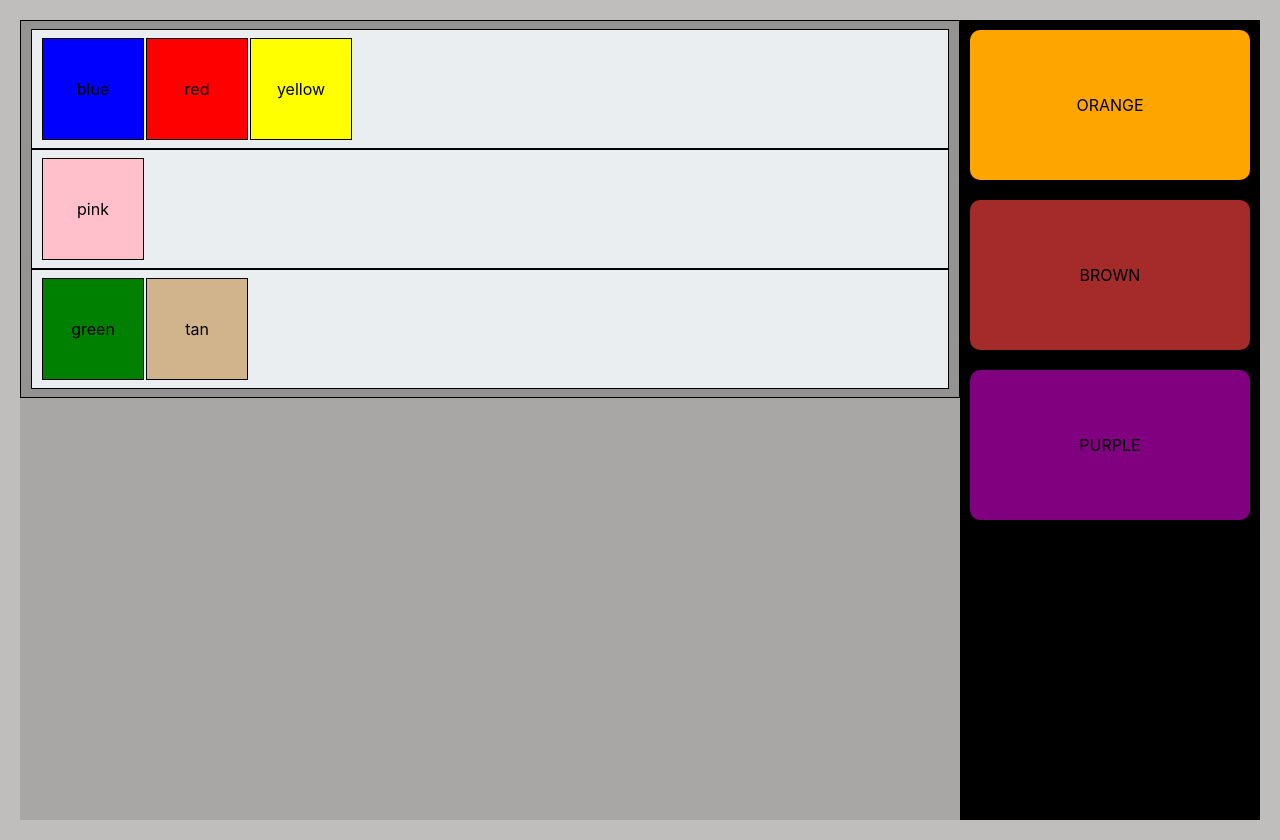
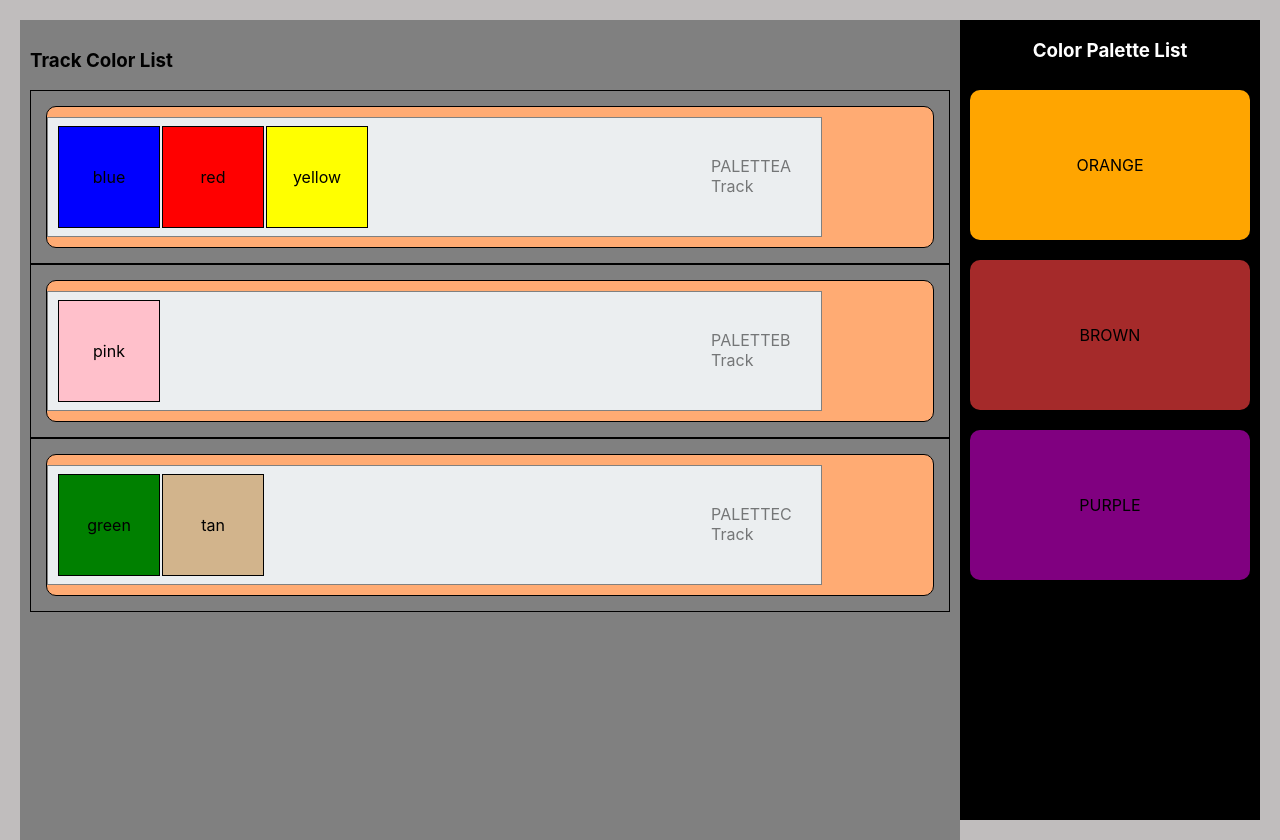
Before and after one commit to jcuevas012/color-tracks-dnd-demos, a React (Create React App) app: page / in a window 1280 px wide. Built offline with nearby package versions, Linux system fonts and the light colour scheme.

Commit message:
feat: add tracks content label

```diff
--- a/src/App.css
+++ b/src/App.css
@@ -12,54 +12,22 @@
     width: 100%;
 }
 
-.tracks-container {
-    display: flex;
-    background-color: gray;
-    height: 100vh;
-    flex: 1;
-    flex-direction: column;
-}
-
 .palette-color-container {
     display: flex;
     flex-direction: column;
     background-color: black;
     height: 100vh;
+    align-items: center;
+}
+
+.palette-color-container h3 {
+    color: white;
 }
 
 .palette-color-list {
     display: flex;
     flex-direction: column;
     width: 300px;
-}
-
-.box-container {
-    display: flex;
-    margin: 20px;
-    background-color: rgb(184, 184, 202);
-    height: 350px;
-}
-
-.box {
-    width: 200px;
-    height: 200px;
-    display: flex;
-    justify-content: center;
-    align-items: center;
-    background-color: rgba(0, 0, 0, 0.12);
-    border: 2px solid rgba(0, 0, 0, 0.24);
-    margin-right: 20px;
-    border-radius: 10px;
-}
-
-.card {
-    width: 100px;
-    height: 100px;
-    display: flex;
-    justify-content: center;
-    align-items: center;
-    background-color: palegoldenrod;
-    border-radius: 10px;
 }
 
 .color-palette {
@@ -73,18 +41,45 @@
     cursor: pointer;
 }
 
+.tracks-container {
+    display: flex;
+    background-color: gray;
+    height: 100vh;
+    flex: 1;
+    flex-direction: column;
+    padding: 10px;
+}
+
 .track-list {
     display: flex;
     flex-direction: column;
     padding: 8px 10px;
     border: solid 1px black;
-    /* height: 100px; */
+    background-color: gray;
+    padding: 15px;
+}
+
+.palette-color-track-drop {
+    display: flex;
+    border: solid 1px black;
+    border-radius: 10px;
+    padding: 10px 0;
+    background-color: #ffab73;
+}
+.palette-color-track-drag {
+    width: 85%;
 }
 
 .track {
     display: flex;
     padding: 8px 10px;
-    border: solid 1px black;
+    border: solid 1px gray;
+    justify-content: space-between;
+    width: 100%;
+}
+
+.color-list-container {
+    display: flex;
 }
 
 .track-name {
@@ -93,6 +88,7 @@
     height: 100px;
     justify-content: center;
     align-items: center;
+    opacity: 0.5;
 }
 
 .color-box {
--- a/src/App.js
+++ b/src/App.js
@@ -17,9 +17,17 @@ const App = () => {
     }
 
     const onPaletteColorReceived = (palette) => {
+        if (newColorPalettes.indexOf(palette.paletteColor) > 0) {
+            return
+        }
+
         console.log(palette, 'received')
         const colorPalettes = [...newColorPalettes, palette.name]
         setNewColorPalettes(colorPalettes)
+
+        const newColorMap = { ...colorMap }
+        delete newColorMap[palette.name]
+        setColors(newColorMap)
     }
 
     const onTrackDropped = (item) => {
@@ -42,7 +50,6 @@ const App = () => {
         console.log(tracks[track])
         const newTrackColors = tracks[track].filter((color) => color !== item.color)
         tracks[track] = [...newTrackColors]
-        console.log(tracks)
         console.log(`${item.color} remove from ${track} track`)
         setColors({ ...tracks })
     }
--- a/src/components/ColorPalette.js
+++ b/src/components/ColorPalette.js
@@ -20,7 +20,7 @@ export default function ColorPalette({ paletteColor, onPaletteColorMoved }) {
     })
 
     return (
-        <div div ref={dropRef} style={{ backgroundColor: isOver ? '#bbf' : 'rgba(0,0,0,.12' }}>
+        <div ref={dropRef} style={{ backgroundColor: isOver ? '#bbf' : 'rgba(0,0,0,.12' }}>
             <div
                 className='color-palette'
                 ref={dragRef}
--- a/src/components/ColorPaletteContainer.js
+++ b/src/components/ColorPaletteContainer.js
@@ -15,6 +15,7 @@ export default function ColorPaletteContainer({ colorPalettes, onPaletteColorMov
 
     return (
         <div className='palette-color-container' ref={dropRef} style={{ backgroundColor: isOver && 'yellow' }}>
+            <h3>Color Palette List</h3>
             <div className='palette-color-list'>
                 {colorPalettes.map((paletteColor, i) => (
                     <ColorPalette key={i} paletteColor={paletteColor} onPaletteColorMoved={onPaletteColorMoved} />
--- a/src/components/Track.js
+++ b/src/components/Track.js
@@ -20,16 +20,37 @@ export default function Track({ colors = [], moveColor, onColorLeave, name }) {
         end: (item) => console.log('drag from track color palette', item),
     })
 
+    const [{ isPaletteColorOver }, dropPaletteColorRef] = useDrop({
+        accept: ItemTypes.COLOR_PALETTE,
+        drop: (paletteColor) => console.log(paletteColor, 'dropped'),
+        collect: (monitor) => ({
+            isOver: !!monitor.isOver(),
+        }),
+    })
+
+    console.log('unique track for color palette::', isPaletteColorOver)
+
     return (
-        <div div ref={dragRef} style={{ backgroundColor: isDragging ? '#bbf' : 'rgba(0,0,0,.12' }}>
-            <div className='track' ref={dropRef} style={{ backgroundColor: !isOver ? '#ebeef0' : '#5F6CD4' }}>
-                {colors.length === 0 ? (
+        <div
+            className='palette-color-track-drop'
+            ref={dropPaletteColorRef}
+            style={{ backgroundColor: isPaletteColorOver && 'blue' }}
+        >
+            <div
+                className='palette-color-track-drag'
+                ref={dragRef}
+                style={{ backgroundColor: isDragging ? '#bbf' : 'rgba(0,0,0,.12' }}
+            >
+                <div className='track' ref={dropRef} style={{ backgroundColor: !isOver ? '#ebeef0' : '#5F6CD4' }}>
+                    <div className='color-list-container'>
+                        {colors.map((color) => (
+                            <ColorBox key={color} color={color} onColorLeave={onColorLeave} />
+                        ))}
+                    </div>
                     <div className='track-name'>
-                        <p>{name}</p>
+                        <p>{name.toUpperCase()} Track</p>
                     </div>
-                ) : (
-                    colors.map((color) => <ColorBox key={color} color={color} onColorLeave={onColorLeave} />)
-                )}
+                </div>
             </div>
         </div>
     )
--- a/src/components/TrackContainer.js
+++ b/src/components/TrackContainer.js
@@ -20,8 +20,9 @@ export default function TrackContainer({ onTrackDropped, addColorToTrack, remove
         removeColorFromTrack(track, color)
     }
 
+    console.log('track list over', isOver)
     return (
-        <div className='tracks-container' ref={dropRef} style={{ backgroundColor: isOver ? '#bbf' : 'rgba(0,0,0,.12' }}>
+        <div className='tracks-container' ref={dropRef} style={{ backgroundColor: isOver && 'red' }}>
             <TrackList
                 colorTracks={colorTracks}
                 onTrackReceiveColor={onTrackReceiveColor}
--- a/src/components/TrackList.js
+++ b/src/components/TrackList.js
@@ -14,16 +14,18 @@ export default function TrackList({ colorTracks = {}, onTrackReceiveColor, onCol
     })
 
     return (
-        <div className='track-list' ref={dropRef} style={{ backgroundColor: isOver ? '#bbf' : 'rgba(0,0,0,.12' }}>
+        <>
+            <h3>Track Color List</h3>
             {Object.entries(colorTracks).map(([name, colors]) => (
+                <div className='track-list' key={name} ref={dropRef} style={{ backgroundColor: isOver && '#bbf' }}>
                     <Track
                         colors={colors}
                         name={name}
-                    key={name}
                         onColorLeave={(color) => onColorLeaveTrack(name, color)}
                         moveColor={(color) => onTrackReceiveColor(name, color)}
                     />
+                </div>
             ))}
-        </div>
+        </>
     )
 }
```
Lines whose indentation alone changed are shown as unchanged.
